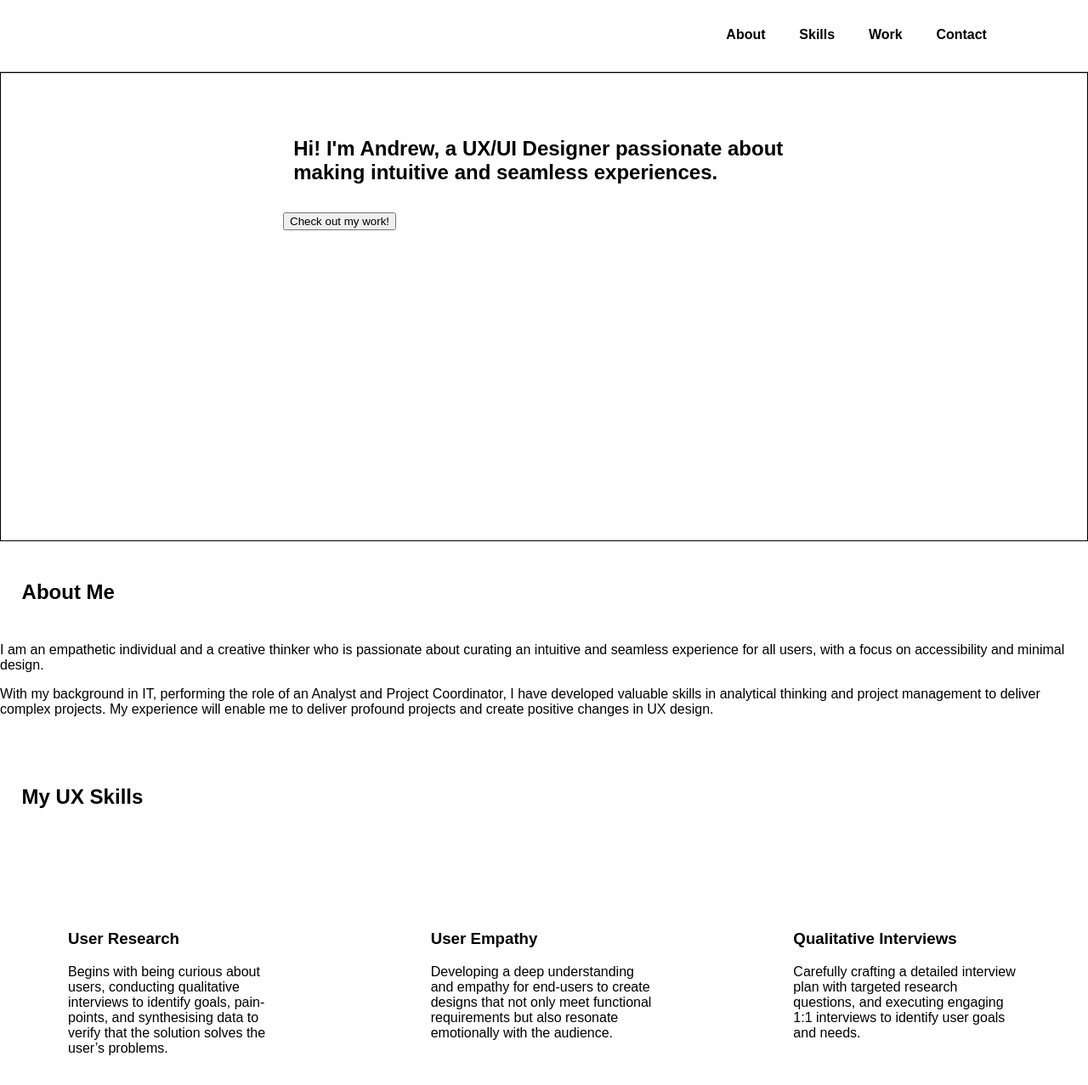
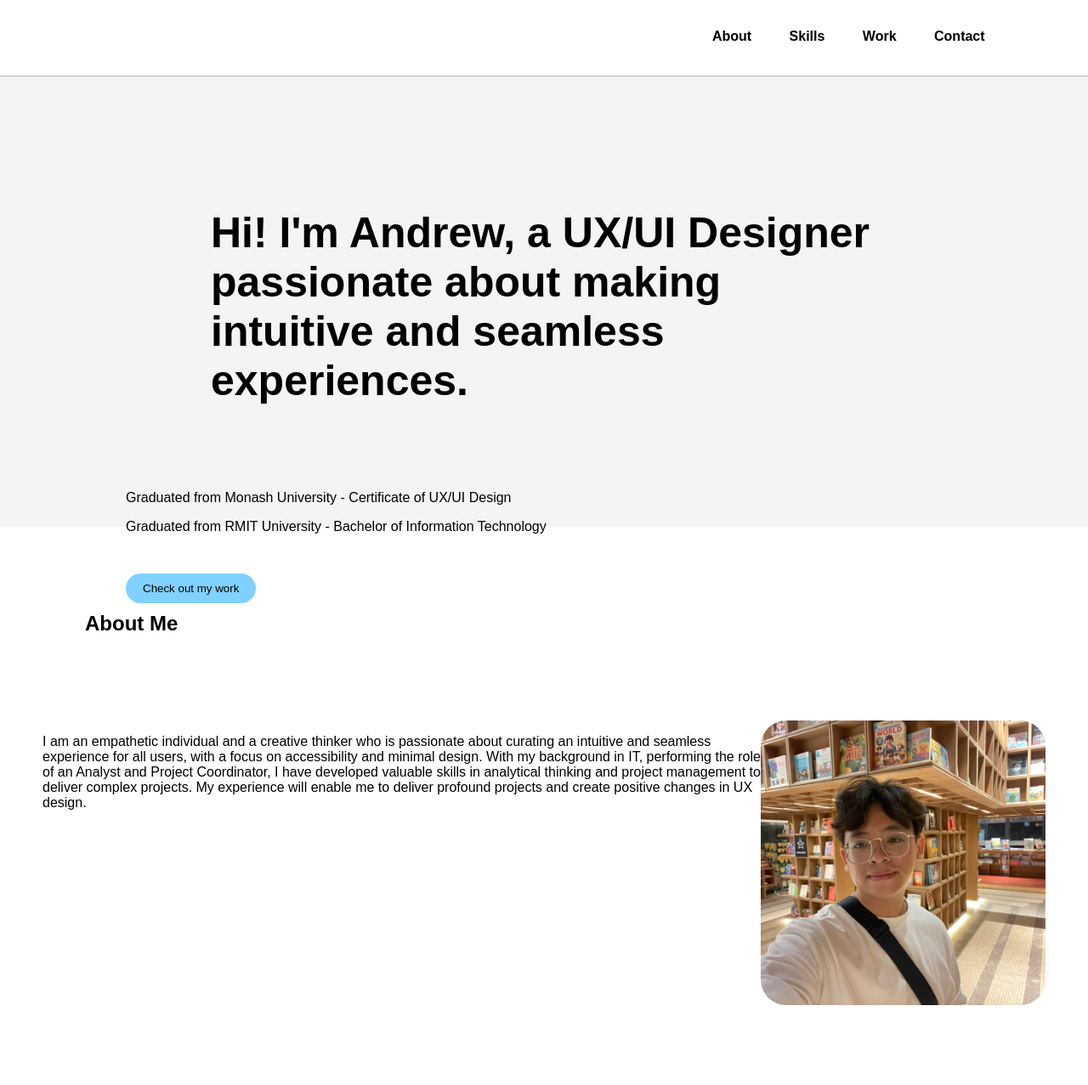
Before and after one commit to andrew-nguyen168/UX_UI_HW_18, a plain HTML site: page index.html in a window 1280 px wide. Shown: the part 103-1380 px from the top of the page at 85% size. Drawn offline with Linux system fonts and the light colour scheme.

Commit message:
Updating css

```diff
--- a/css/style.css
+++ b/css/style.css
@@ -1,10 +1,13 @@
 body{
     margin: 0;
+    padding: 0;
     /* Update font later */
     font-family: Arial, Helvetica, sans-serif;
 }
 h1 {
-    padding: 2%;
+    /* background-color: red; */
+    margin: 100px;
+
 }
 
 /* ------ Navigation ------ */
@@ -12,7 +15,7 @@ h1 {
     border-bottom: 1px solid #B2B2B2;
 }
 .logo {
-    height:100px;
+    height: 100px;
 }
 .inline-block {
     display: inline-block;
@@ -20,7 +23,7 @@ h1 {
 }
 .inline-block logo {
     /* Coding here doesn't change anything */
-    width: 23%;
+    /* width: 23%; */
 }
 nav {
     width: 92%;
@@ -28,29 +31,48 @@ nav {
     text-align: right;
 }
 nav li {
-    padding: 3%;
+    padding: 20px;
     font-weight: bold;
 }
-
 /* ------ Hero Section ------ */
-ul {
-    width: 50%;
-    margin-left: auto;
+#introduction {
+    font-size: 50px;
 }
-.heroImg {
-  height:500px;
+button {
+    border-radius: 30px;
+    background-color: #80D1FF;
+    border: none;
+    padding: 10px 20px;
+    margin-top: 30px;
+    cursor: pointer;
+}
+.heroSection {
+  height: 60vh;
   padding: 25px;
-  border: 1px solid;
+  background-color: #F4F4F4;
 }
 .content {
-    width: 50%;
+    width: 80%;
     margin: 0 auto;
+    padding: 30px;
     box-shadow: 5px;
 }
+/* About Me Section */
+.aboutMe {
+    display: flex;
+    margin: 50px;
+    height: 50vh;
+
+}
+.aboutMe img {
+    border-radius: 30px;
+    height: 335px;
+}
+
 
 /* ----- My Skills Section ------ */
 .mySkills {
-    height: 700px;
+    height: 80vh;
 }
 .flexContainer {
     display: flex;
@@ -58,13 +80,16 @@ ul {
 .skill {
     width:33%;
     margin:30px 50px;
-    padding: 30px;
+    padding: 50px;
+
 
 }
-
+.mySkills img {
+    height: 100px;
+}
 /* ------ My Work Section ------ */
 .myWork {
-    height: 800px;
+    height: 100vh;
 }
 .workGrid {
     display: grid;
@@ -77,6 +102,9 @@ ul {
     padding: 50px;
     /* top > right > bottom > left */
     margin: 30px 10px 30px 10px;
+}
+.projectContainer img {
+    height: 340px;
 }
 #Enroute {
     grid-area: enroute;
--- a/index.html
+++ b/index.html
@@ -21,37 +21,34 @@
             </nav>
         </header>
         <!-- Hero Section-->
-        <section class="heroImg">
+        <section class="heroSection">
             <div class="content">
-                <!-- Add your image here -->
-                <img>
-                <h1>Hi! I'm Andrew, a UX/UI Designer passionate about making intuitive and seamless experiences.</h1>
-                <button>Check out my work!</button>
+                <h1 id="introduction">Hi! I'm Andrew, a UX/UI Designer passionate about making intuitive and seamless experiences.</h1>
+                <p>Graduated from Monash University - Certificate of UX/UI Design</p>
+                <p>Graduated from RMIT University - Bachelor of Information Technology</p>
+                <button>Check out my work</button>
             </div>
         </section>
 
         <!-- About Me Section -->
         <section>
-            <div class="inline-block">
-                <h1>About Me</h1>
+            <h1>About Me</h1>
+            <div class="aboutMe">
                 <p>I am an empathetic individual and a creative thinker who is passionate about curating an intuitive and
                     seamless experience for all users, with a focus on accessibility and minimal design.
-                </p>
-                <p>With my background in IT, performing the role of an Analyst and Project Coordinator, I have developed valuable skills in
+                    With my background in IT, performing the role of an Analyst and Project Coordinator, I have developed valuable skills in
                     analytical thinking and project management to deliver complex projects. My experience will enable me to deliver profound
                     projects and create positive changes in UX design.
                 </p>
-                <img>
+                <img src="images/profile-picture.jpg">
             </div>
         </section>
         <!-- My Skills coded using CSS flex -->
         <section class="mySkills">
-
             <h1>My UX Skills</h1>
-
             <div class="flexContainer">
                 <div class="skill">
-                    <img>
+                    <img src="images/user-research.png">
                     <h3>User Research</h3>
                     <p>Begins with being curious about users, conducting qualitative interviews to identify goals, pain-points,
                         and synthesising data to verify that the solution solves the user’s problems.
@@ -59,14 +56,14 @@
                 </div>
 
                 <div class="skill">
-                    <img>
+                    <img src="images/user-empathy.png">
                     <h3>User Empathy</h3>
                     <p>Developing a deep understanding and empathy for end-users to  create designs that not only meet functional
                         requirements but also resonate emotionally with the audience.
                     </p>
                 </div>
                 <div class="skill">
-                    <img>
+                    <img src="images/interviews.png">
                     <h3>Qualitative Interviews</h3>
                     <p>Carefully crafting a detailed interview plan with targeted research questions, and executing engaging 1:1 interviews
                         to identify user goals and needs.
@@ -75,13 +72,13 @@
             </div>
             <div class="flexContainer">
                 <div class="skill">
-                    <img>
+                    <img src="images/ui-design.png">
                     <h3>UI Design</h3>
                     <p>Leveraging colour theory, typography, iconography and design principles to create visually stunning interfaces.</p>
                 </div>
 
                 <div class="skill">
-                    <img>
+                    <img src="images/usability-testing.png">
                     <h3>Usability Testing</h3>
                     <p>Integrating usability testing into the design process to ensure a continuous feedback loop that refines prototypes and
                         final designs, resulting in products that not only meet but exceeds user expectations.
@@ -89,7 +86,7 @@
                 </div>
 
                 <div class="skill">
-                    <img>
+                    <img src="images/prototype.png">
                     <h3>Wireframing & Prototyping</h3>
                     <p>Creating low-fidelity wireframes and high-fidelity prototypes to visualise and test design concepts, allowing for iterative
                         improvements based on user feedback.
@@ -97,19 +94,18 @@
                 </div>
             </div>
         </section>
-
         <!-- My Work Constructed using CSS Grid -->
         <section class="myWork">
             <h1>My Work</h1>
             <div class="workGrid">
                 <div id="Enroute" class="projectContainer">
-                    <img>
+                    <img src="images/enroute.png">
                     <h4>Enroute Travel App</h4>
                     <p class="projectTag">UX Design / Case Study / Mobile Application</p>
                     <p>A travel planning solution that enables users to collaboratively and conveniently plan their itinerary with friends and family. </p>
                 </div>
                 <div id="mindfulReader" class="projectContainer">
-                    <img>
+                    <img src="images/mindfulReader.png">
                     <h4>Mindful Reader App</h4>
                     <p class="projectTag">UX Design / Case Study / Mobile Application</p>
                     <p>A habit tracking app that allows users to build a long-term reading and journaling routine that also aids in
@@ -117,13 +113,13 @@
                     </p>
                 </div>
                 <div id="ATO" class="projectContainer">
-                    <img>
+                    <img src="images/ato.png">
                     <h4>Australian Taxation Office Redesign</h4>
                     <p  class="projectTag">UX Design / UI Design / Desktop & Mobile Application</p>
                     <p>Lorem ipsum dolor sit amet consectetur. Nisl at eget vulputate tellus habitasse ornare ridiculus.</p>
                 </div>
                 <div id="NDIS" class="projectContainer">
-                    <img>
+                    <img src="images/ndis.png">
                     <h4>ACTS3 NDIS Support Service Redesign</h4>
                     <p class="projectTag">UX Design / Case Study / Desktop & Mobile Application</p>
                     <p>A redesign of a community mental health service provider with an improved information architecture,
```
Also changed, not shown: images/ato.png (added), images/enroute.png (added), images/interviews.png (added), images/mindfulReader.png (added), images/ndis.png (added), images/profile-picture.jpg (added), images/prototype.png (added), images/ui-design.png (added), images/usability-testing.png (added), images/user-empathy.png (added), images/user-research.png (added).
